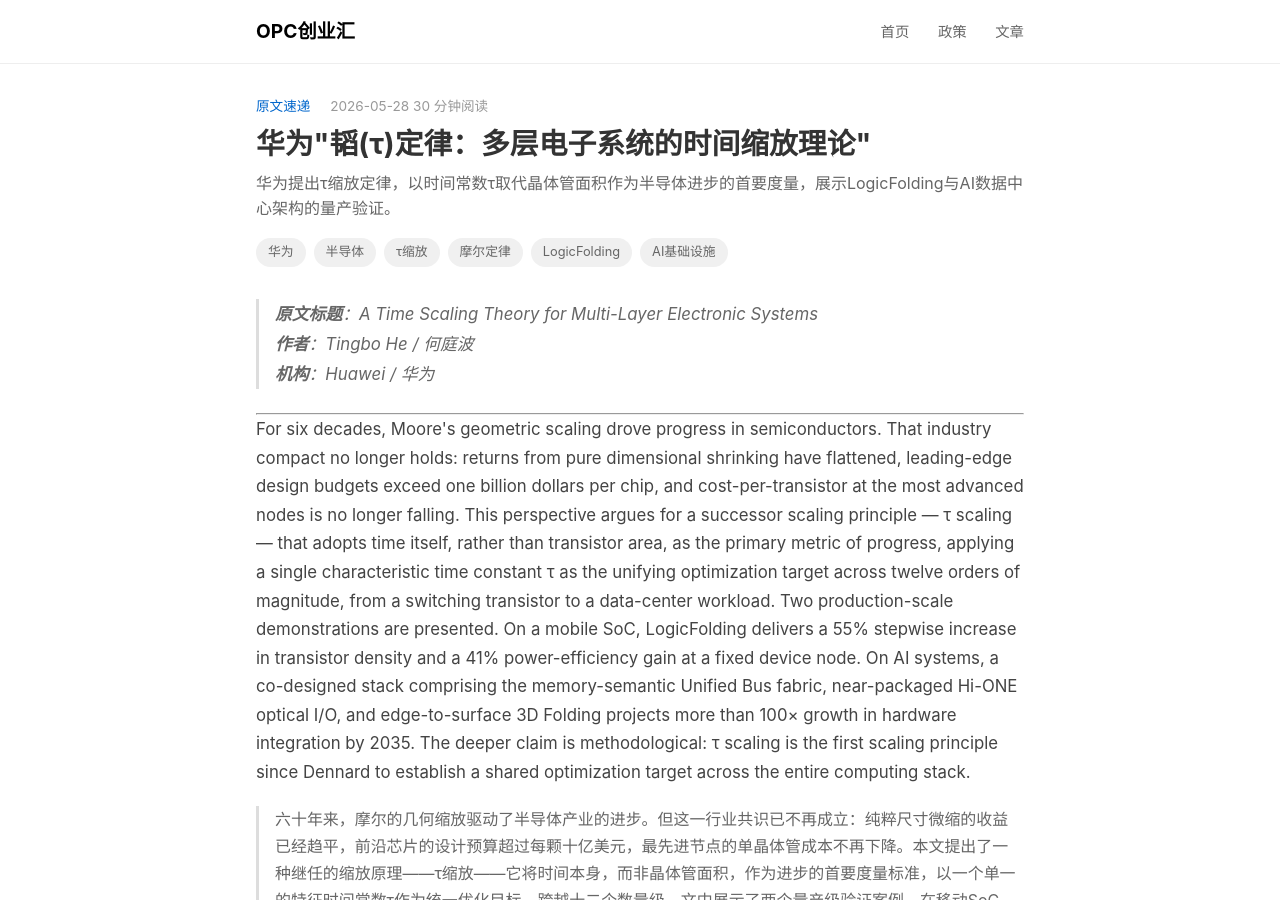
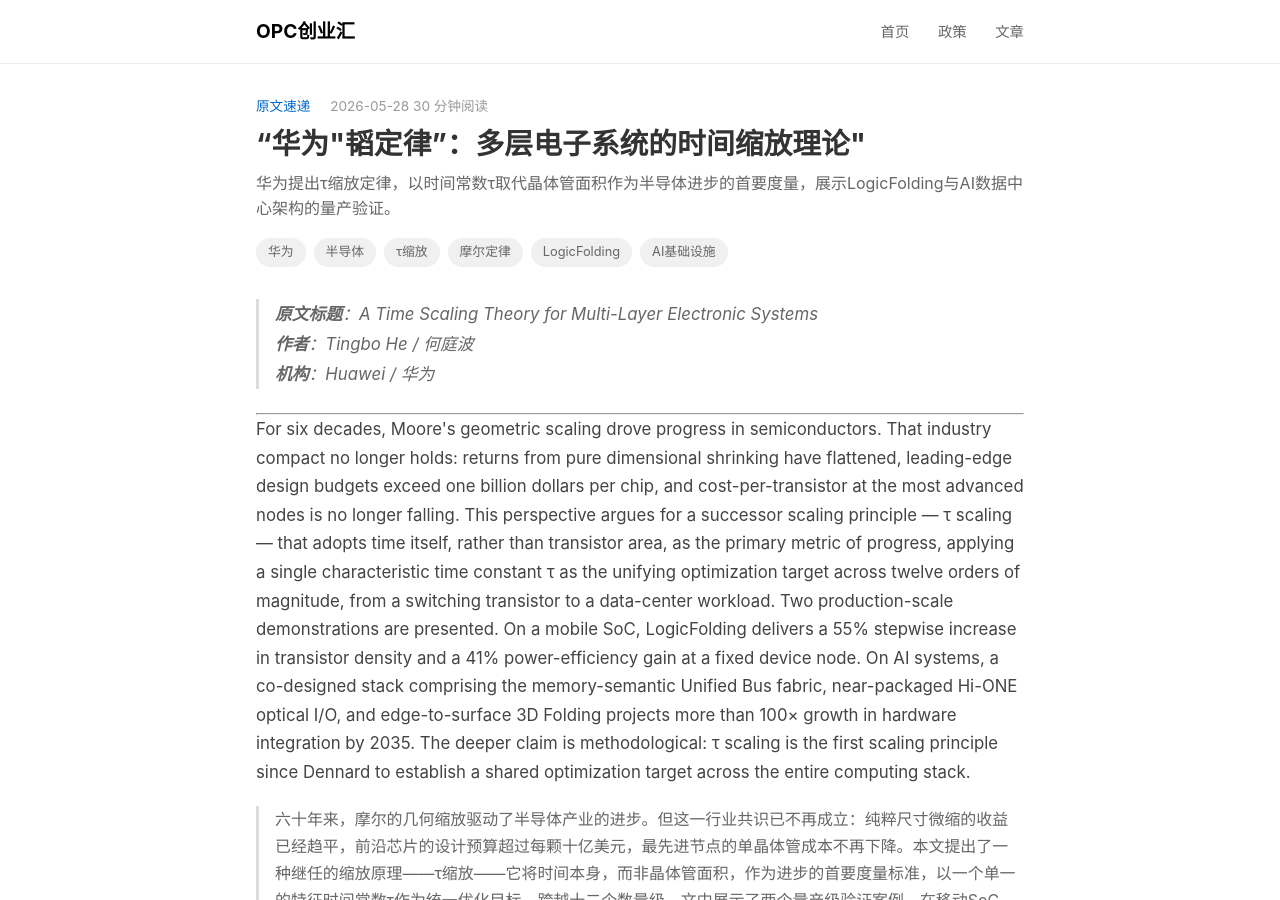
Before and after one commit to Caro-Li-C/opcstartup-site, a Jekyll site: the page built from _posts/2026-05-28-huawei-tau-scaling-law.md, in a window 1280 px wide and 900 px high. Built offline with Jekyll 4.4.1, drawn with Linux system fonts in a browser that asks for light colours.

```diff
--- a/_posts/2026-05-28-huawei-tau-scaling-law.md
+++ b/_posts/2026-05-28-huawei-tau-scaling-law.md
@@ -1,6 +1,6 @@
 ---
 layout: post
-title: 华为"韬(τ)定律：多层电子系统的时间缩放理论"
+title: “华为"韬定律”：多层电子系统的时间缩放理论"
 date: 2026-05-28 00:00:00 +0800
 category: 原文速递
 read_time: 30
```
